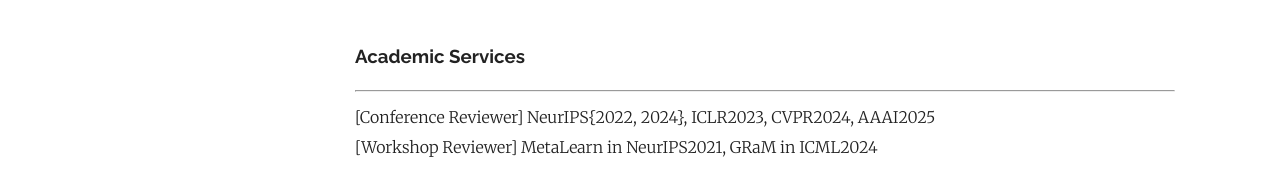
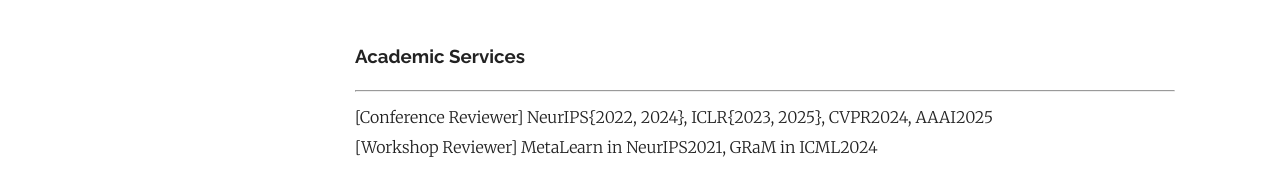
Before and after one commit to MingyuKim87/MingyuKim87.github.io, a Jekyll site: the page built from index.md, in a window 1280 px wide and 900 px high, scrolled down 3284 px. Shown: the part 616-812 px from the top of the window. Built offline with Jekyll 4.4.1, drawn with Linux system fonts in a browser that asks for light colours; some web fonts are replaced.

Commit message:
Update index.md

```diff
--- a/index.md
+++ b/index.md
@@ -145,7 +145,7 @@
 ### Academic Services
 <hr>
 
-[Conference Reviewer] NeurIPS{2022, 2024}, ICLR2023, CVPR2024, AAAI2025
+[Conference Reviewer] NeurIPS{2022, 2024}, ICLR{2023, 2025}, CVPR2024, AAAI2025
 [Workshop Reviewer] MetaLearn in NeurIPS2021, GRaM in ICML2024
 
 <br/>
```
